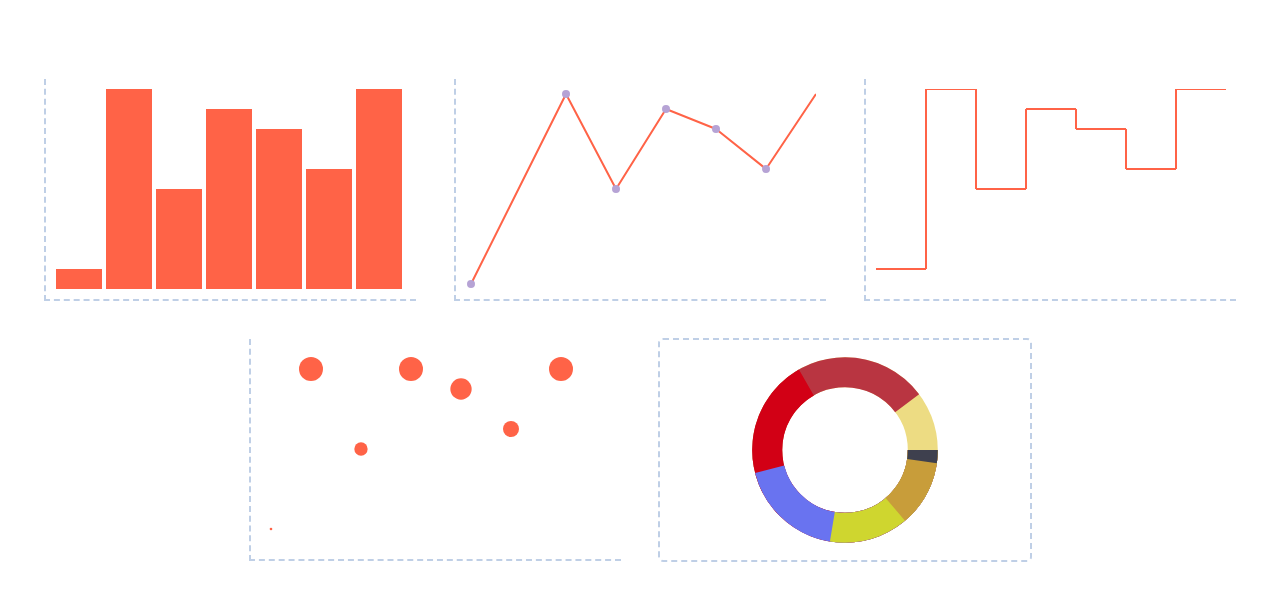
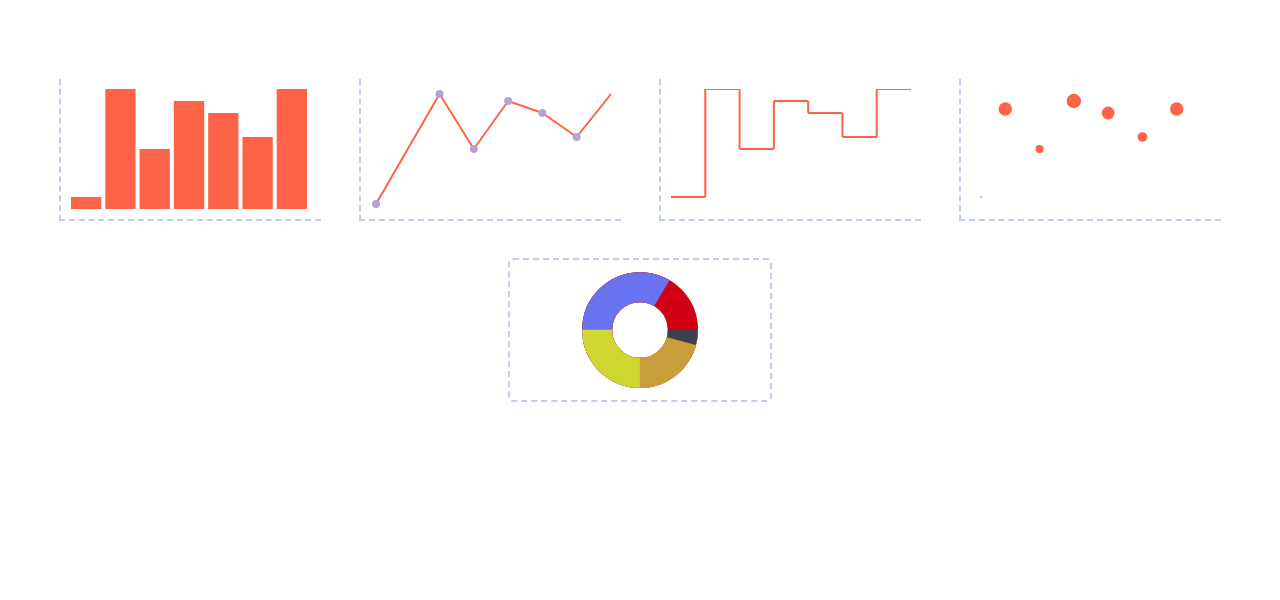
Before and after one commit to ahmetilhn/vue3-svg-charts, a Vue app: page / in a window 1280 px wide. Shown: the top 600 px of the page. Built offline with nearby package versions, Linux system fonts and the light colour scheme.

Commit message:
default height and width added

```diff
--- a/src/App.vue
+++ b/src/App.vue
@@ -2,28 +2,28 @@
   <div class="container">
     <column-chart
       :chartData="exampleChartData['column-chart-data']"
-      chartHeight="200"
-      chartWidth="350"
+      chartHeight="120"
+      chartWidth="240"
     />
     <dotted-line-chart
       :chartData="exampleChartData['line-chart-data']"
-      chartHeight="200"
-      chartWidth="350"
+      chartHeight="120"
+      chartWidth="240"
     />
     <stepped-line-chart
       :chartData="exampleChartData['line-chart-data']"
-      chartHeight="200"
-      chartWidth="350"
+      chartHeight="120"
+      chartWidth="240"
     />
     <bubble-chart
       :chartData="exampleChartData['bubble-chart-data']"
-      chartHeight="200"
-      chartWidth="350"
+      chartHeight="120"
+      chartWidth="240"
     />
     <radial-chart
       :chartData="exampleChartData['radial-chart-data']"
-      chartHeight="200"
-      chartWidth="350"
+      chartHeight="120"
+      chartWidth="240"
     />
   </div>
 </template>
--- a/src/components/charts/BubbleChart.vue
+++ b/src/components/charts/BubbleChart.vue
@@ -41,10 +41,12 @@ export default defineComponent({
     chartHeight: {
       type: String || Number,
       required: false,
+      default: 200,
     },
     chartWidth: {
       type: String || Number,
       required: false,
+      default: 350,
     },
   },
   data() {
--- a/src/components/charts/ColumnChart.vue
+++ b/src/components/charts/ColumnChart.vue
@@ -44,10 +44,12 @@ export default defineComponent({
     chartHeight: {
       type: String || Number,
       required: false,
+      default: 200,
     },
     chartWidth: {
       type: String || Number,
       required: false,
+      default: 350,
     },
   },
   data() {
--- a/src/components/charts/DottedLineChart.vue
+++ b/src/components/charts/DottedLineChart.vue
@@ -15,6 +15,7 @@
               :key="item.cx"
               :cx="item.cx"
               :cy="item.cy"
+              @mousemove="hoverTooltip($event, item.label)"
             />
           </g>
         </svg>
@@ -41,10 +42,12 @@ export default defineComponent({
     chartHeight: {
       type: String || Number,
       required: false,
+      default: 200,
     },
     chartWidth: {
       type: String || Number,
       required: false,
+      default: 350,
     },
   },
   data() {
@@ -54,7 +57,7 @@ export default defineComponent({
         path: {
           d: "",
         } as PathType,
-        circles: [] as CircleType[],
+        circles: [] as Array<CircleType & { label: string | number }>,
       },
       chartIsReady: false, //bind to res,
     };
@@ -95,15 +98,16 @@ export default defineComponent({
           DMY = DMY + 5;
         }
         d = d.concat(`M${DMX} ${lastDMY} L${(index + 1) * distance} ${DMY} `);
-        this.setCircle({ cx: DMX, cy: lastDMY });
+        this.setCircle({ cx: DMX, cy: lastDMY, label: item.label });
         this.svg.path.d = d;
         lastDMY = DMY;
       });
     },
-    setCircle(circle: CircleType) {
+    setCircle(circle: CircleType & { label: string | number }) {
       this.svg.circles.push({
         cx: circle.cx,
         cy: circle.cy,
+        label: circle.label,
       });
     },
     initSVG() {
--- a/src/components/charts/RadialChart.vue
+++ b/src/components/charts/RadialChart.vue
@@ -12,7 +12,7 @@
             <circle
               v-for="item in reversedCircles"
               :key="item.strokeDashoffset"
-              :r="Number(chartWidth) / 4.5"
+              :r="Number(chartHeight) / 2.8"
               :cx="Number(chartWidth) / 2"
               :cy="Number(chartHeight) / 2"
               :stroke="item.stroke"
@@ -45,10 +45,12 @@ export default defineComponent({
     chartHeight: {
       type: String || Number,
       required: false,
+      default: 200,
     },
     chartWidth: {
       type: String || Number,
       required: false,
+      default: 350,
     },
   },
   data() {
--- a/src/components/charts/SteppedLineChart.vue
+++ b/src/components/charts/SteppedLineChart.vue
@@ -43,10 +43,12 @@ export default defineComponent({
     chartHeight: {
       type: String || Number,
       required: false,
+      default: 200,
     },
     chartWidth: {
       type: String || Number,
       required: false,
+      default: 350,
     },
   },
   data() {
```
